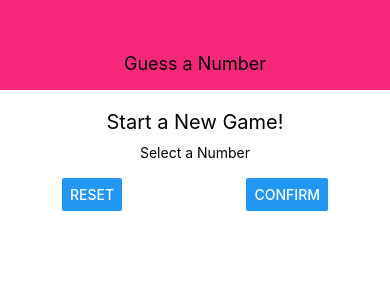
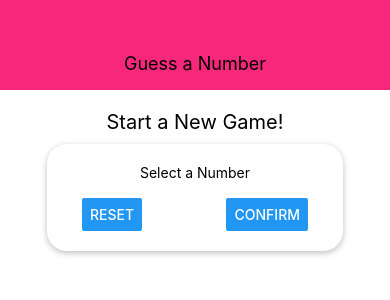
Before and after one commit to vladimir-ionita/tutorial-reactnative-numberguesser, a React Native app: screen / in a window 390 px wide. Shown: the top 300 px of the page. Built offline with nearby package versions, Linux system fonts and the light colour scheme.

Commit message:
Add a shadow to the input container

```diff
--- a/screens/StartGameScreen.js
+++ b/screens/StartGameScreen.js
@@ -30,7 +30,15 @@ const styles = StyleSheet.create({
     inputContainer: {
         width: 300,
         maxWidth: '80%',
-        alignItems: 'center'
+        alignItems: 'center',
+        shadowColor: 'black',                   // iOS-specific
+        shadowOffset: { width: 0, height: 2},   // iOS-specific
+        shadowRadius: 6,                        // iOS-specific
+        shadowOpacity: 0.26,                    // iOS-specific
+        elevation: 5,                           // android-specific
+        backgroundColor: 'white',
+        padding: 20,
+        borderRadius: 20
     },
     buttonsContainer: {
         flexDirection: 'row',
```
